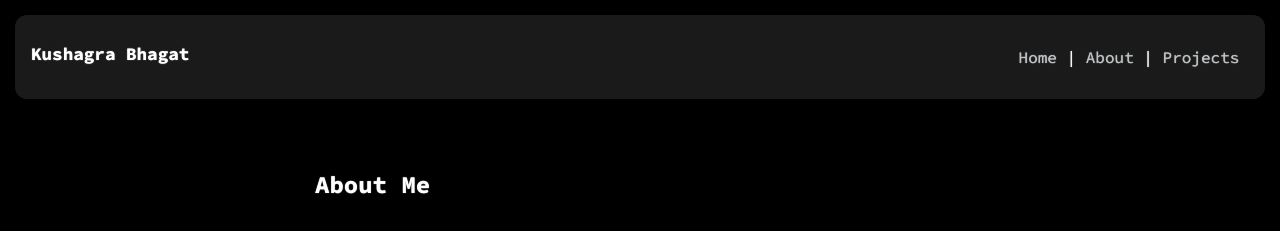
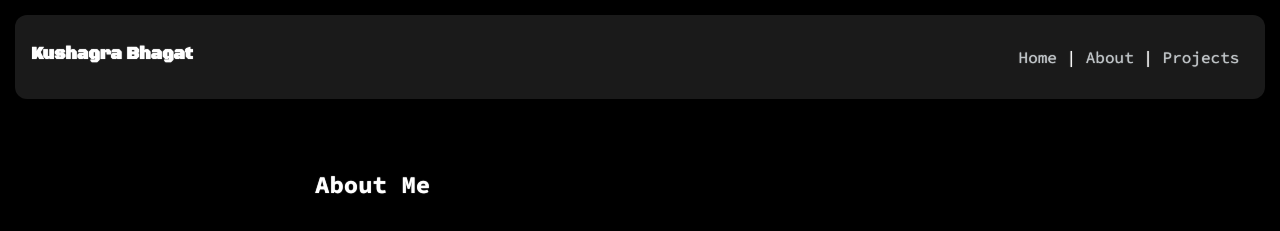
Before and after one commit to kuwushagra/kuwushagra.github.io, a Jekyll site: the page built from index.html, in a window 1280 px wide. Shown: the top 231 px of the page. Built offline with Jekyll 4.4.1, drawn with Linux system fonts in a browser that asks for light colours; a style sheet for code colours, icons or effects is not loaded.

Commit message:
Update default.html

```diff
--- a/_layouts/default.html
+++ b/_layouts/default.html
@@ -6,7 +6,7 @@
 <title>{{ page.title }}</title>
 
 <style>
-  @import url('https://fonts.googleapis.com/css2?family=Source+Code+Pro:ital,wght@0,200..900;1,200..900&display=swap');
+  @import url('https://fonts.googleapis.com/css2?family=Black+Ops+One&family=Source+Code+Pro:ital,wght@0,200..900;1,200..900&display=swap');
 
   body {
     margin: 0;
@@ -16,7 +16,7 @@
 
 }
 
-h1 { margin-bottom: 0; }
+h1 { margin-bottom: 0; font-family: "Black Ops One", system-ui;}
 a { color: #bdc3c7; text-decoration: none; }
 a:hover { color: #ffffff; text-shadow: 0 0 1px rgba(255, 255, 255, 0.8); }
 
```
